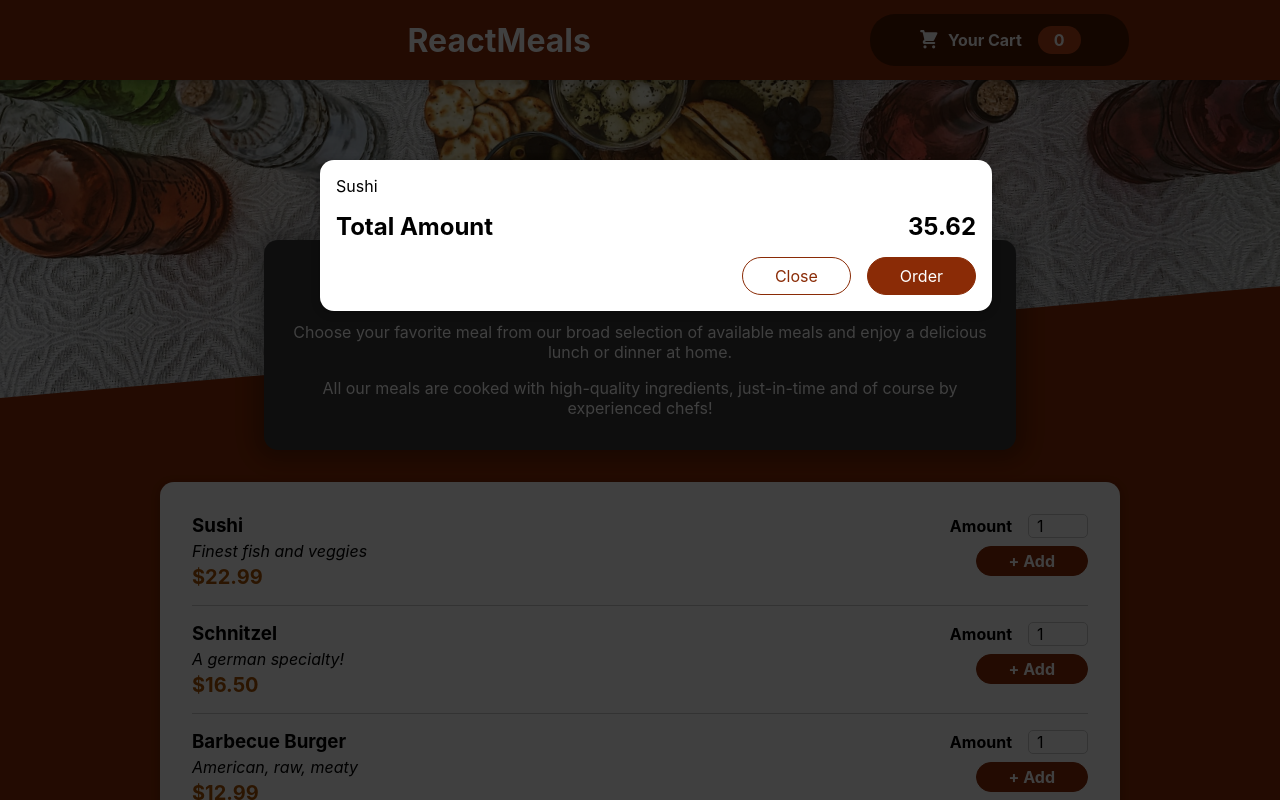
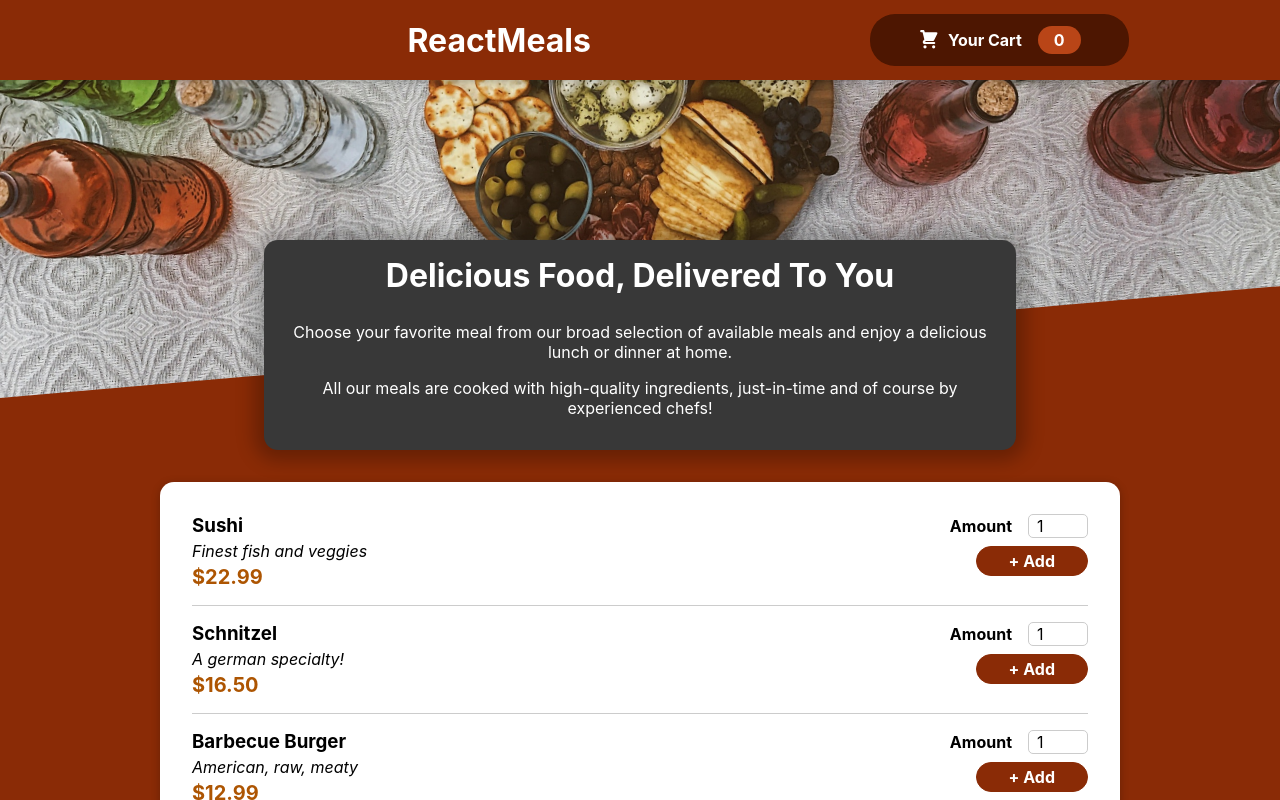
Before and after one commit to pizuCoder/react-restaurant-app-sharpener, a React (Create React App) app: page / in a window 1280 px wide. Shown: the top 800 px of the page. Built offline with nearby package versions, Linux system fonts and the light colour scheme.

Commit message:
modal open and close state

```diff
--- a/src/App.js
+++ b/src/App.js
@@ -1,14 +1,22 @@
 // import Header from './components/layout/Header';
-import { Fragment } from 'react';
+import { Fragment, useState }from 'react';
 import Meals from './components/Meals/Meals';
 import Header from './components/Layout/Header';
 import Cart from './components/Cart/Cart';
 
 function App() {
+  const [cartShown, setCartShown] = useState(false)
+
+  const showCartHandler = () => {
+    setCartShown(true)
+  }
+  const hideCartHandler= () =>{
+    setCartShown(false)
+  }
   return (
     <Fragment>
-      <Cart />
-      <Header />
+      {cartShown && < Cart onHideCart={hideCartHandler}/>}
+      <Header onShowCart = {showCartHandler}/>
       <Meals />
     </Fragment>
   );
--- a/src/components/cart/Cart.js
+++ b/src/components/cart/Cart.js
@@ -18,7 +18,7 @@
         <span>35.62</span>
       </div>
       <div className={classes.actions}>
-        <button className={classes['button--alt']}>Close</button>
+        <button className={classes['button--alt']} onClick={props.onHideCart}>Close</button>
         <button className={classes.button}>Order</button>
       </div>
     </Modal>
--- a/src/components/layout/Header.js
+++ b/src/components/layout/Header.js
@@ -9,7 +9,7 @@
     <Fragment>
       <header className={classes.header}>
         <h1>ReactMeals</h1>
-        <HeaderCartButton />
+        <HeaderCartButton onShowCart = {props.onShowCart}/>
       </header>
       <div className={classes['main-image']}>
         <img src={mealsImage} alt='A table full of delicious food!' />
--- a/src/components/layout/HeaderCartButton.js
+++ b/src/components/layout/HeaderCartButton.js
@@ -3,7 +3,7 @@
 
 const HeaderCartButton = (props) => {
   return (
-    <button className={classes.button}>
+    <button className={classes.button} onClick={props.onShowCart}>
       <span className={classes.icon}>
         <CartIcon />
       </span>
```
